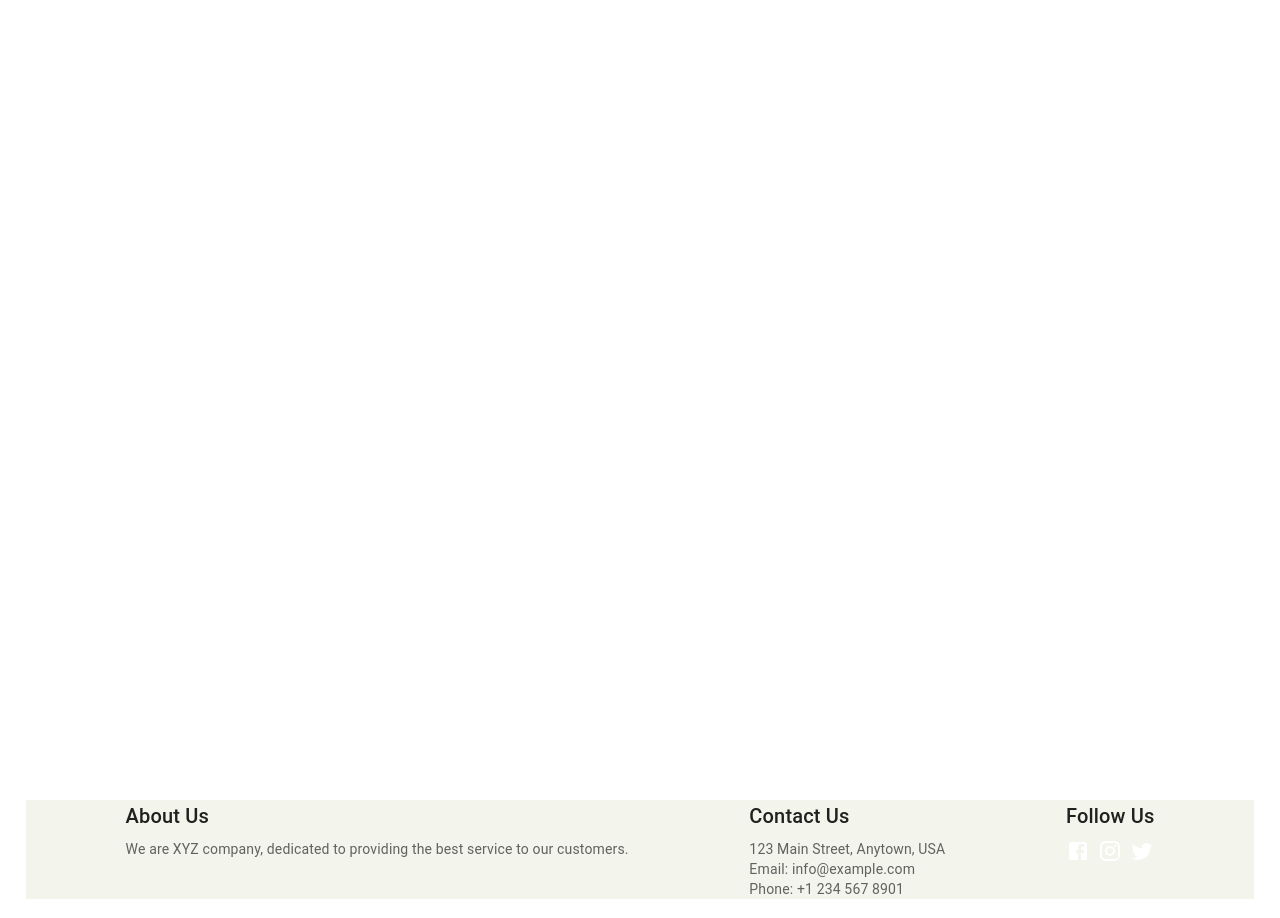
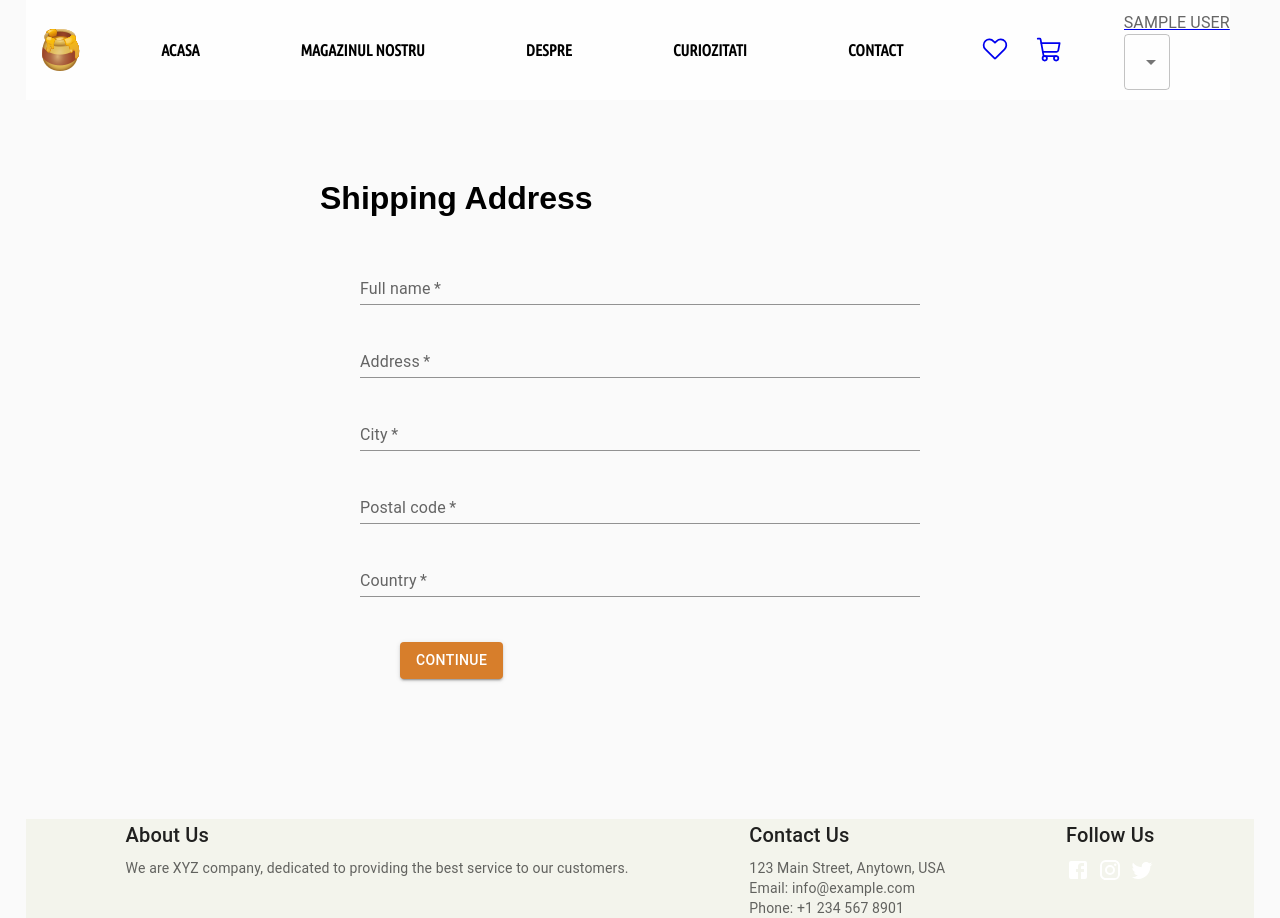
Before and after one commit to AndreeaSilohi/Honey-store, a React (Create React App) app: page /shipping in a window 1280 px wide. Built offline with nearby package versions, Linux system fonts and the light colour scheme; sample sign-in values are in the browser's storage; a web font is replaced by a local one.

Commit message:
Shipping address page without checkout steps

```diff
--- a/src/App.js
+++ b/src/App.js
@@ -16,7 +16,7 @@ import { StoreProvider } from "./Store";
 import { WishlistProvider } from "./WishListContextProvider";
 import WishList from "./Wishlist/Wishlist";
 import Drawer from "./Drawer/Drawer";
-import Shipping from './Shipping/Shipping'
+import ShippingAddress from "./ShippingAddress/ShippingAddress";
 
 function App() {
   return (
@@ -36,7 +36,7 @@ function App() {
           <Route path="/signin" element ={<Profile/>}/>
           <Route path="/wishlist" element ={<WishList/>}/>
           <Route path ="/drawer" element ={<Drawer/>}/>
-          {/* <Route path ="/shipping" element ={<Shipping/>}/> */}
+          <Route path ="/shipping" element ={<ShippingAddress/>}/>
         </Routes>
       </div>
       <div>
--- /dev/null
+++ b/src/CheckoutSteps/CheckoutSteps.js
@@ -0,0 +1,5 @@
+import React from 'react';
+
+export default function CheckoutSteps(){
+
+}
--- /dev/null
+++ b/src/ShippingAddress/ShippingAddress.css
@@ -0,0 +1,109 @@
+body {
+  background: #fafafa;
+}
+.input-field-box {
+  position: relative;
+  margin: 15px 0px;
+}
+.input-field-box input,
+.input-field-box textarea {
+  font-size: 18px;
+  padding: 5px 2px;
+  display: block;
+  background: transparent;
+  width: 100%;
+  border: none;
+  border-bottom: 1px solid #0000001f;
+}
+.input-field-box input:focus,
+.input-field-box textarea {
+  outline: none;
+}
+/* LABEL ======================================= */
+.input-field-box label {
+  color: rgba(0, 0, 0, 0.5);
+  font-size: 15px;
+  font-weight: normal;
+  position: absolute;
+  pointer-events: none;
+  top: 10px;
+  transition: 0.2s ease all;
+}
+
+/* active state */
+.input-field-box input:focus ~ label,
+.input-field-box textarea:focus ~ label {
+  top: -15px;
+  font-size: 12px;
+  color: rgb(13, 71, 161);
+}
+.input-field-box input:valid ~ label,
+.input-field-box textarea:valid ~ label.input-has-value {
+  top: -15px;
+  font-size: 12px;
+}
+.mat-form .form-group {
+  display: inline-block;
+  width: 100%;
+  font-family: Roboto, sans-serif;
+}
+
+/* BOTTOM BARS ================================= */
+.input-field-box {
+    position: relative;
+    margin: 40px 0px; /* Increased margin for more space between input fields */
+  }
+.input-field-box .bar {
+  position: relative;
+  display: block;
+  width: 50%;
+}
+.input-field-box .bar:before,
+.input-field-box .bar:after {
+  content: "";
+  height: 2px;
+  width: 0;
+  bottom: 0.5px;
+  position: absolute;
+  background: rgb(13, 71, 161);
+  transition: 0.2s ease all;
+}
+.input-field-box .bar:before {
+  left: 50%;
+}
+.input-field-box .bar:after {
+  right: 50%;
+}
+
+/* active state */
+.input-field-box input:focus ~ .bar:before,
+.input-field-box input:focus ~ .bar:after,
+.input-field-box textarea:focus ~ .bar:before,
+.input-field-box textarea:focus ~ .bar:after {
+  width: 50%;
+}
+
+.container-shipping {
+  position: relative;
+
+}
+
+.navbar-shipping {
+  width: 100%;
+  height: 100px;
+  display: flex;
+  justify-content: space-between;
+  align-items: center;
+}
+
+.form-shipping {
+    padding: 80px;
+    box-sizing: border-box; /* Include padding in the total width */
+    width: 100%; /* Occupy full width of the container */
+    max-width: 800px; /* Adjust the max-width as needed */
+    margin: auto; /* Center the form horizontally */
+}
+
+.form-shipping-content{
+    padding:40px;
+}
--- /dev/null
+++ b/src/ShippingAddress/ShippingAddress.js
@@ -0,0 +1,153 @@
+import React, { useEffect, useState } from "react";
+import Navbar from "../navbar/Navbar";
+import Button from "@mui/material/Button";
+import TextField from "@mui/material/TextField";
+import { useNavigate } from "react-router-dom";
+import "./ShippingAddress.css";
+import { Store } from "../Store";
+import { useContext } from "react";
+
+export default function ShippingAddress() {
+  const navigate = useNavigate();
+  const { state, dispatch: ctxDispatch } = useContext(Store);
+
+  const {
+    userInfo,
+    cart: { shippingAddress },
+  } = state;
+
+  const [fullName, setFullName] = useState(shippingAddress.fullName || "");
+  const [address, setAddress] = useState(shippingAddress.address || "");
+  const [city, setCity] = useState(shippingAddress.city || "");
+  const [postalCode, setPostalCode] = useState(
+    shippingAddress.postalCode || ""
+  );
+  const [country, setCountry] = useState(shippingAddress.country || "");
+
+  useEffect(() => {
+    if (!userInfo) {
+      navigate("/signin?redirect=/shipping");
+    }
+  }, [userInfo, navigate]);
+
+  const submitHandler = (e) => {
+    e.preventDefault();
+
+    ctxDispatch({
+      type: "SAVE_SHIPPING_ADDRESS",
+      payload: {
+        fullName,
+        address,
+        city,
+        postalCode,
+        country,
+      },
+    });
+    localStorage.setItem(
+      "shippingAddress",
+      JSON.stringify({
+        fullName,
+        address,
+        city,
+        postalCode,
+        country,
+      })
+    );
+    navigate("/payment");
+  };
+
+  return (
+    <div className="container-shipping">
+      <div className="navbar-shipping">
+        <Navbar />
+      </div>
+      <div className="form-shipping">
+        <form className="mat-form" onSubmit={submitHandler}>
+          <h1 className="text-center">Shipping Address</h1>
+          <div className="form-shipping-content">
+            <div className="form-group">
+              <div className="row">
+                <div className="col-sm-6">
+                  <TextField
+                   style={{ marginBottom: "25px" }}
+                    label="Full name"
+                    variant="standard"
+                    fullWidth
+                    required
+                    value={fullName}
+                    onChange={(e) => setFullName(e.target.value)}
+                  />
+                </div>
+                <div className="col-sm-6">
+                  <TextField
+                   style={{ marginBottom: "25px" }}
+                    label="Address"
+                    variant="standard"
+                    fullWidth
+                    required
+                    value={address}
+                    onChange={(e) => setAddress(e.target.value)}
+                  />
+                </div>
+              </div>
+            </div>
+
+            <div className="form-group">
+              <div className="row">
+                <div className="col-sm-6">
+                  <TextField
+                   style={{ marginBottom: "25px" }}
+                    label="City"
+                    variant="standard"
+                    fullWidth
+                    required
+                    value={city}
+                    onChange={(e) => setCity(e.target.value)}
+                  />
+                </div>
+                <div className="col-sm-6">
+                  <TextField
+                   style={{ marginBottom: "25px" }}
+                    label="Postal code"
+                    variant="standard"
+                    fullWidth
+                    required
+                    value={postalCode}
+                    onChange={(e) => setPostalCode(e.target.value)}
+                  />
+                </div>
+              </div>
+            </div>
+
+            <div className="form-group">
+              <div className="row">
+                <div className="col-sm-6">
+                  <TextField
+                   style={{ marginBottom: "25px" }}
+                    label="Country"
+                    variant="standard"
+                    fullWidth
+                    required
+                    value={country}
+                    onChange={(e) => setCountry(e.target.value)}
+                  />
+                </div>
+              </div>
+            </div>
+
+            <div style={{ padding:"20px" }}>
+              <Button
+                variant="contained"
+                className="continue"
+                type="submit"
+                style={{ backgroundColor: "#D77E2B" }}
+              >
+                Continue
+              </Button>
+            </div>
+          </div>
+        </form>
+      </div>
+    </div>
+  );
+}
--- a/src/Store.js
+++ b/src/Store.js
@@ -9,6 +9,9 @@ const initialState = {
     : null,
 
   cart: {
+    shippingAddress: localStorage.getItem("shippingAddress")
+      ? JSON.parse(localStorage.getItem("shippingAddress"))
+      : {},
     cartItems: localStorage.getItem("cartItems")
       ? JSON.parse(localStorage.getItem("cartItems"))
       : [],
@@ -52,6 +55,19 @@ function reducer(state, action) {
       return {
         ...state,
         userInfo: null,
+        cart:{
+          cartItems:[],
+          shippingAddress:{}
+        },
+      };
+
+    case "SAVE_SHIPPING_ADDRESS":
+      return {
+        ...state,
+        cart: {
+          ...state.cart,
+          shippingAddress: action.payload,
+        },
       };
 
     default:
--- a/src/navbar/Navbar.js
+++ b/src/navbar/Navbar.js
@@ -22,6 +22,7 @@ function Navbar() {
   const signoutHandler = () => {
     ctxDispatch({ type: "USER_SIGNOUT" });
     localStorage.removeItem('userInfo');
+    localStorage.removeItem('shippingAddress');
   };
   return (
     <div className="navbar">
```
